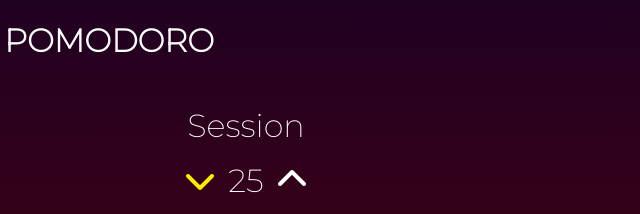
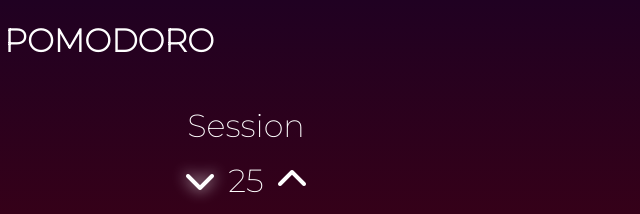
Before and after one commit to JCarlosLucio/pomodoro, a plain HTML site: page index.html in a window 1280 px wide. In both pictures the pointer is over the button 357 px from the left and 181 px from the top of the page. Shown: the top 214 px of the page, 158-798 px from the left. Drawn offline with Linux system fonts and the light colour scheme.

Commit message:
Change hover effect of button to white shadow

```diff
--- a/style.css
+++ b/style.css
@@ -18,7 +18,7 @@ button {
 }
 
 button:hover {
-    color: rgb(255, 238, 0);
+    text-shadow: 0 0 15px white;
 }
 
 .working{
```
